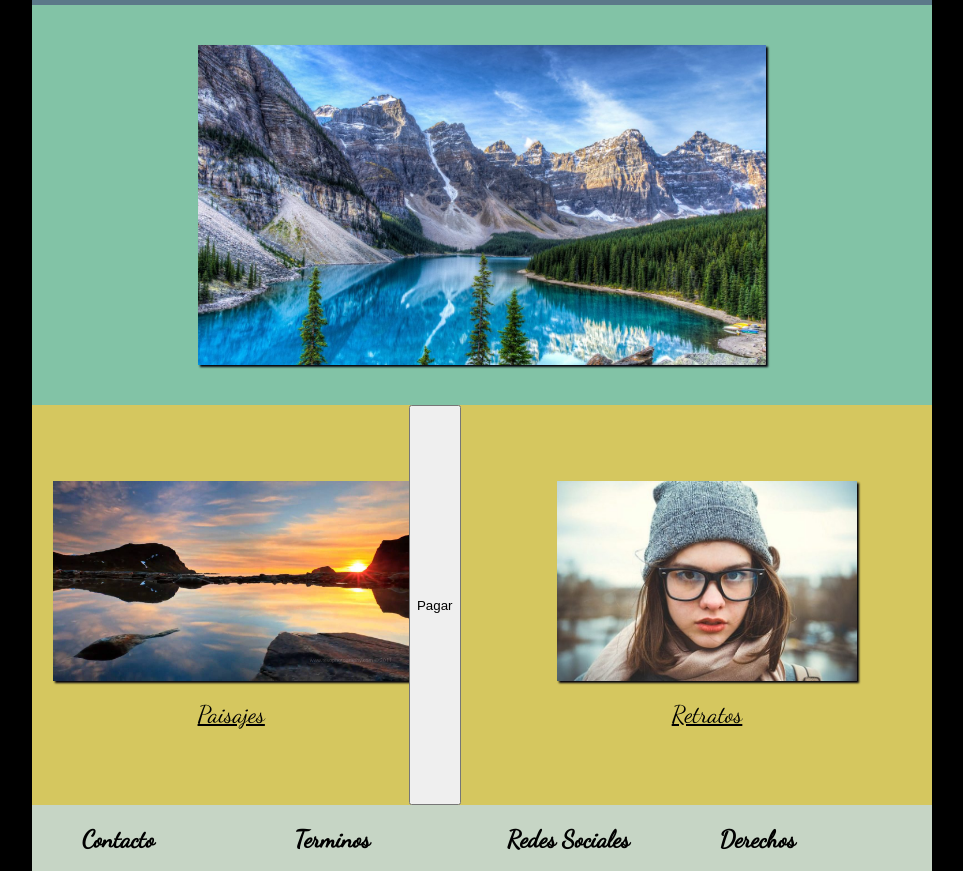
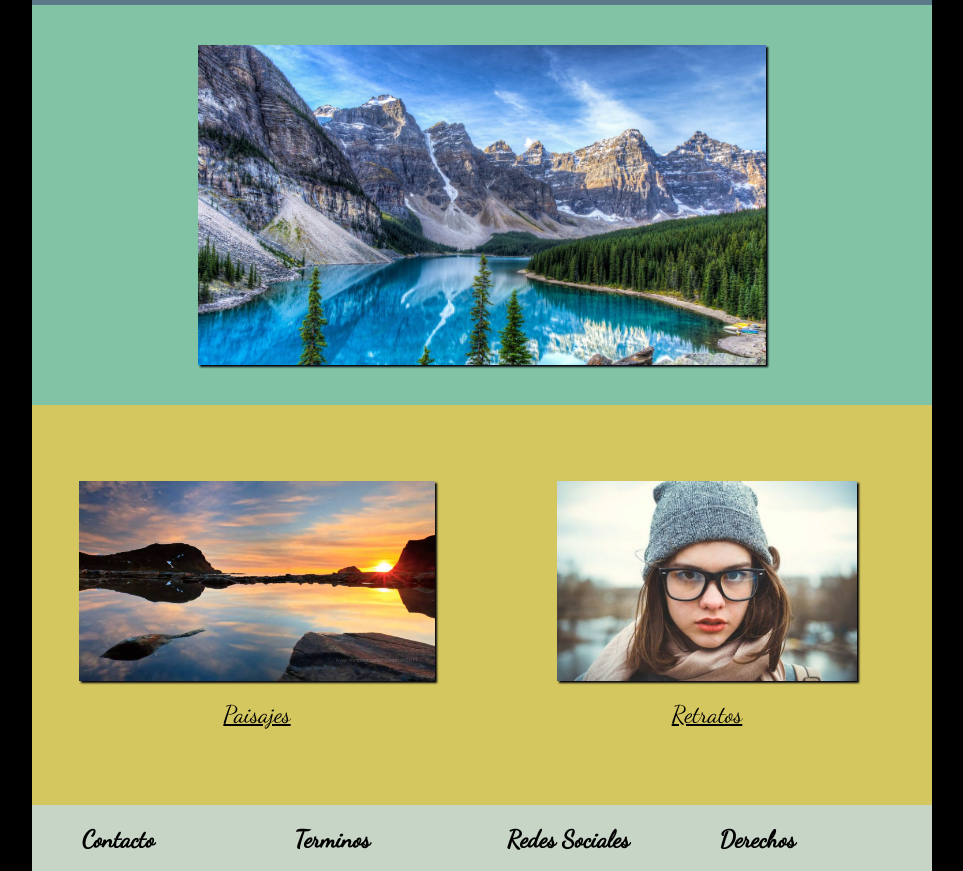
Before and after one commit to farfan97/CSS-y-Dise-o-Web-Responsive, a plain HTML site: page index.html in a window 1280 px wide. Shown: the part 103-974 px from the top of the page, without its empty margins (158-1121 px from the left). Drawn offline with Linux system fonts and the light colour scheme.

Commit message:
Update index.html

```diff
--- a/index.html
+++ b/index.html
@@ -28,7 +28,6 @@
           <br>
           <a href="html/paisajes.html">Paisajes</a>
         </div>
-        <button>Pagar</button>
       </div>
       <div class="horizontaltres fondotres">
         <div class="verticaltres">
```
